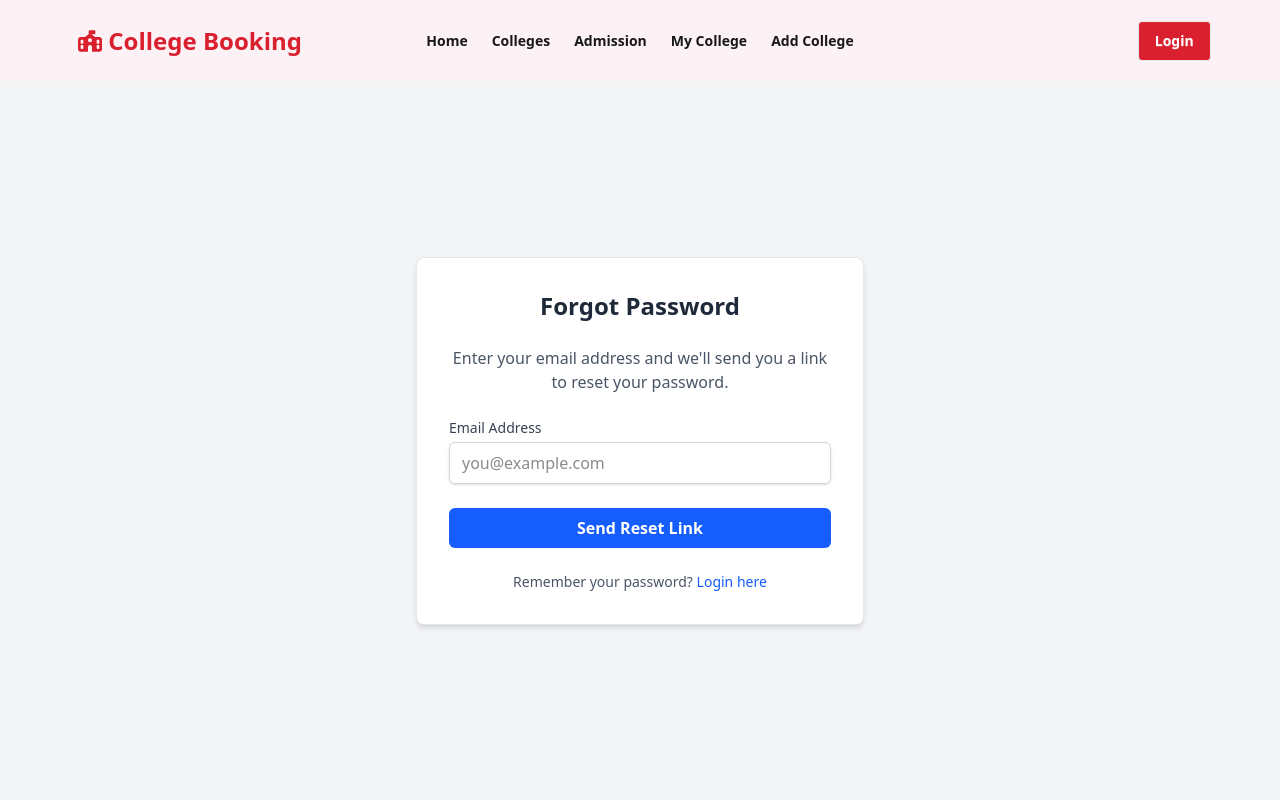
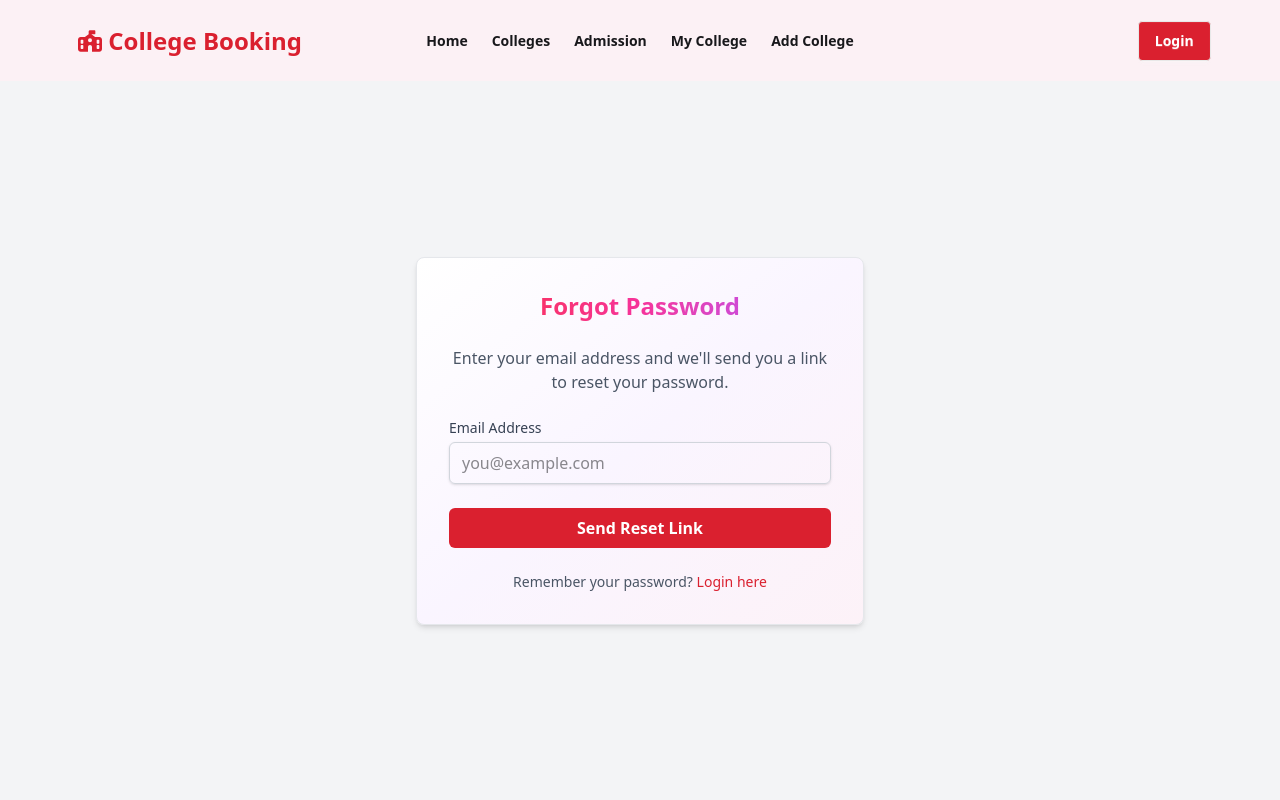
Before and after one commit to abdulmazidakash/f-next-js-college-booking, a Next.js app: page /forgot-password in a window 1280 px wide. Shown: the top 800 px of the page. Built offline with nearby package versions, Linux system fonts and the light colour scheme; no server answers.

Commit message:
full project polish almost done

```diff
--- a/src/app/forgot-password/page.jsx
+++ b/src/app/forgot-password/page.jsx
@@ -43,8 +43,8 @@ export default function ForgotPasswordPage() {
 
   return (
     <div className="flex items-center justify-center min-h-[calc(100vh-80px)] bg-gray-100">
-      <div className="w-full max-w-md p-8 bg-white rounded-lg shadow-md border border-gray-200">
-        <h2 className="text-2xl font-bold text-center text-gray-800 mb-6">Forgot Password</h2>
+      <div className="w-full max-w-md p-8 bg-gradient-to-br from-white via-purple-50 to-pink-50 rounded-lg shadow-md border border-gray-200">
+        <h2 className="text-2xl font-bold text-center bg-gradient-to-r from-red-500 via-pink-500 to-purple-500 bg-clip-text text-transparent mb-6">Forgot Password</h2>
         <p className="text-center text-gray-600 mb-6">
           Enter your email address and we'll send you a link to reset your password.
         </p>
@@ -67,8 +67,8 @@ export default function ForgotPasswordPage() {
           <button
             type="submit"
             disabled={loading} // Disable button while loading
-            className={`w-full px-4 py-2 rounded-md font-semibold text-white transition-colors duration-200 ${
-              loading ? "bg-blue-400 cursor-not-allowed" : "bg-blue-600 hover:bg-blue-700"
+            className={`w-full px-4 py-2 rounded-md font-semibold text-white transition-colors cursor-pointer duration-200 ${
+              loading ? "bg-button-bg cursor-not-allowed" : "bg-button-bg hover:bg-button-bg"
             }`}
           >
             {loading ? "Sending..." : "Send Reset Link"}
@@ -76,7 +76,7 @@ export default function ForgotPasswordPage() {
         </form>
         <p className="text-center text-sm text-gray-600 mt-6">
           Remember your password?{' '}
-          <Link href="/login" className="text-blue-600 hover:underline">
+          <Link href="/login" className="text-button-bg hover:underline">
             Login here
           </Link>
         </p>
--- a/src/app/login/components/LoginForm.jsx
+++ b/src/app/login/components/LoginForm.jsx
@@ -7,6 +7,7 @@ import { useRouter } from "next/navigation";
 import toast from "react-hot-toast";
 import SocialLogin from "./SocialLogin";
 
+import { FaSchoolFlag } from "react-icons/fa6";
 
 export default function LoginForm() {
   const session = useSession();
@@ -46,7 +47,7 @@ export default function LoginForm() {
   return (
     <form
       onSubmit={handleSubmit}
-      className="w-full max-w-lg p-6 sm:p-8 bg-section-bg rounded-lg shadow space-y-4 border border-gray-300"
+      className="w-full max-w-lg p-6 sm:p-8 bg-section-bg rounded-lg space-y-4 border border-gray-300"
     >
       <h2 className="text-xl bg-gradient-to-r from-red-500 to-purple-600 bg-clip-text text-transparent font-bold text-center mb-4">Login Your Account</h2>
 
@@ -97,6 +98,7 @@ export default function LoginForm() {
           Register
         </Link>
       </p>
+            <h2 className="flex text-center justify-center items-center gap-2 text-xl font-bold bg-gradient-to-r from-red-500 to-purple-600 bg-clip-text text-transparent mb-4"><FaSchoolFlag className="text-button-bg" /> College Booking</h2>
     </form>
   );
 }
--- a/src/app/register/components/RegisterForm.jsx
+++ b/src/app/register/components/RegisterForm.jsx
@@ -8,6 +8,7 @@ import SocialLogin from "@/app/login/components/SocialLogin";
 import { useRouter } from "next/navigation";
 import toast from "react-hot-toast";
 import { signIn } from "next-auth/react"; // Import signIn from next-auth/react
+import { FaSchoolFlag } from "react-icons/fa6";
 
 export default function RegisterForm() {
   const router = useRouter();
@@ -80,7 +81,7 @@ export default function RegisterForm() {
   return (
     <form
       onSubmit={handleSubmit}
-      className="w-full max-w-lg p-6 sm:p-8 bg-section-bg rounded-lg shadow space-y-4 border border-gray-300"
+      className="w-full max-w-lg p-6 sm:p-8 bg-section-bg rounded-lg space-y-4 border border-gray-300"
     >
       <h2 className="text-xl bg-gradient-to-r from-red-500 to-purple-600 bg-clip-text text-transparent font-bold text-center mb-4">Create Your Account</h2>
 
@@ -178,6 +179,7 @@ export default function RegisterForm() {
           Login
         </Link>
       </p>
+            <h2 className="flex text-center justify-center items-center gap-2 text-xl font-bold bg-gradient-to-r from-red-500 to-purple-600 bg-clip-text text-transparent mb-4"><FaSchoolFlag className="text-button-bg" /> College Booking</h2>
     </form>
   );
 }
--- a/src/app/reset-password/page.jsx
+++ b/src/app/reset-password/page.jsx
@@ -1,10 +1,9 @@
 // app/reset-password/page.js
-"use client"; // This is a client component
+"use client";
 
 import { useState, useEffect } from "react";
-import { useRouter, useSearchParams } from "next/navigation"; // For accessing URL params and routing
-import toast from "react-hot-toast"; // For notifications
-import Link from "next/link"; // For linking back to login
+import { useRouter, useSearchParams } from "next/navigation";
+import toast from "react-hot-toast";
 
 export default function ResetPasswordPage() {
   const router = useRouter();
@@ -13,7 +12,7 @@ export default function ResetPasswordPage() {
 
   const [password, setPassword] = useState("");
   const [confirmPassword, setConfirmPassword] = useState("");
-  const [loading, setLoading] = useState(false); // State for loading indicator
+  const [loading, setLoading] = useState(false);
   const [isValidToken, setIsValidToken] = useState(false); // State to track if token is present
   const [tokenChecked, setTokenChecked] = useState(false); // State to ensure token check is done
 
@@ -90,8 +89,8 @@ export default function ResetPasswordPage() {
 
   return (
     <div className="flex items-center justify-center min-h-[calc(100vh-80px)] bg-gray-100">
-      <div className="w-full max-w-md p-8 bg-white rounded-lg shadow-md border border-gray-200">
-        <h2 className="text-2xl font-bold text-center text-gray-800 mb-6">Reset Password</h2>
+      <div className="w-full max-w-md p-8 bg-gradient-to-br from-white via-purple-50 to-pink-50 rounded-lg shadow-md border border-gray-200">
+        <h2 className="text-2xl font-bold text-center bg-gradient-to-r from-red-500 via-pink-500 to-purple-500 bg-clip-text text-transparent mb-6">Reset Password</h2>
         <p className="text-center text-gray-600 mb-6">
           Enter your new password below.
         </p>
@@ -131,8 +130,8 @@ export default function ResetPasswordPage() {
           <button
             type="submit"
             disabled={loading} // Disable button while loading
-            className={`w-full px-4 py-2 rounded-md font-semibold text-white transition-colors duration-200 ${
-              loading ? "bg-green-400 cursor-not-allowed" : "bg-green-600 hover:bg-green-700"
+            className={`w-full px-4 py-2 rounded-md font-semibold text-white transition-colors cursor-pointer duration-200 ${
+              loading ? "bg-button-bg cursor-not-allowed" : "bg-button-bg hover:bg-button-bg"
             }`}
           >
             {loading ? "Resetting..." : "Reset Password"}
```
